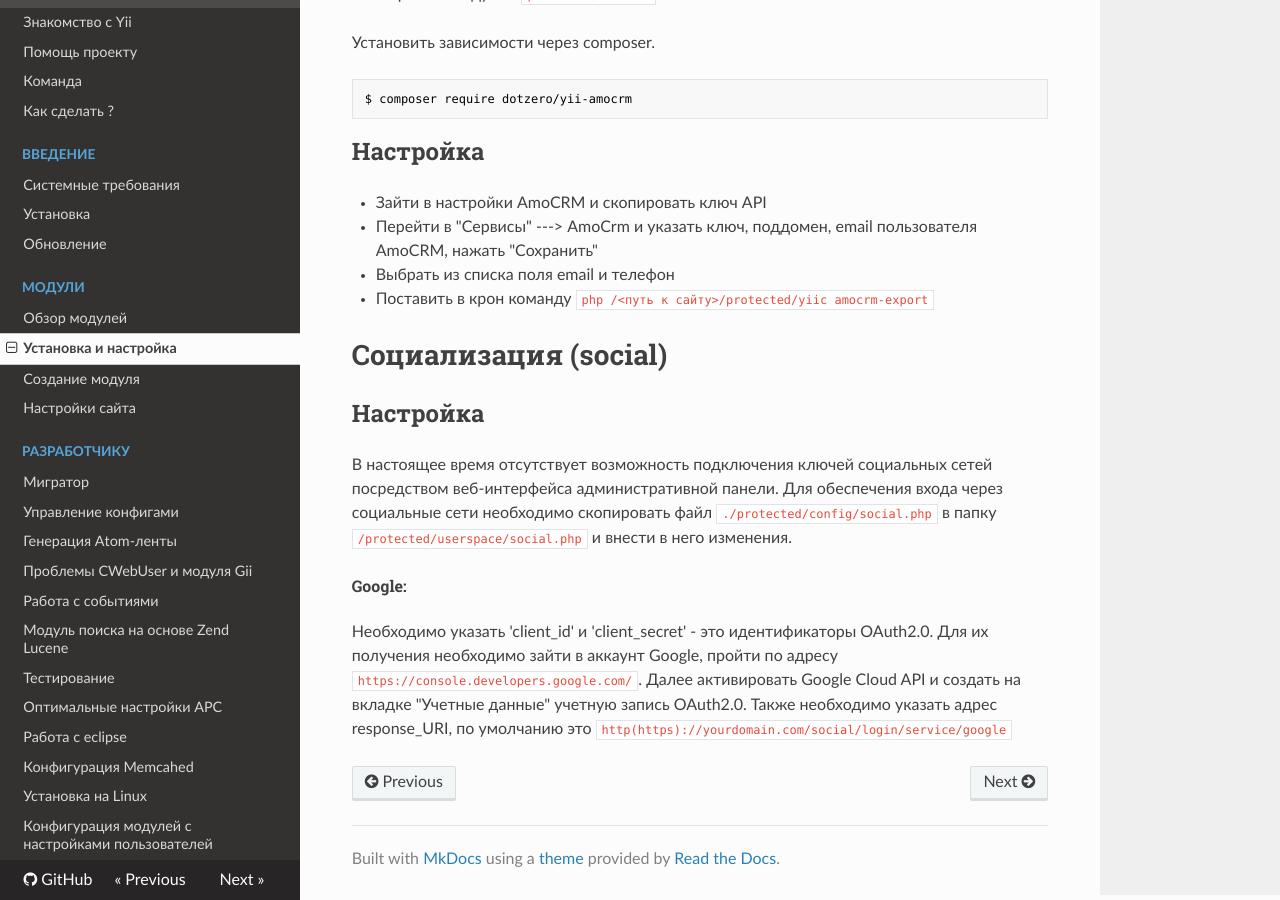
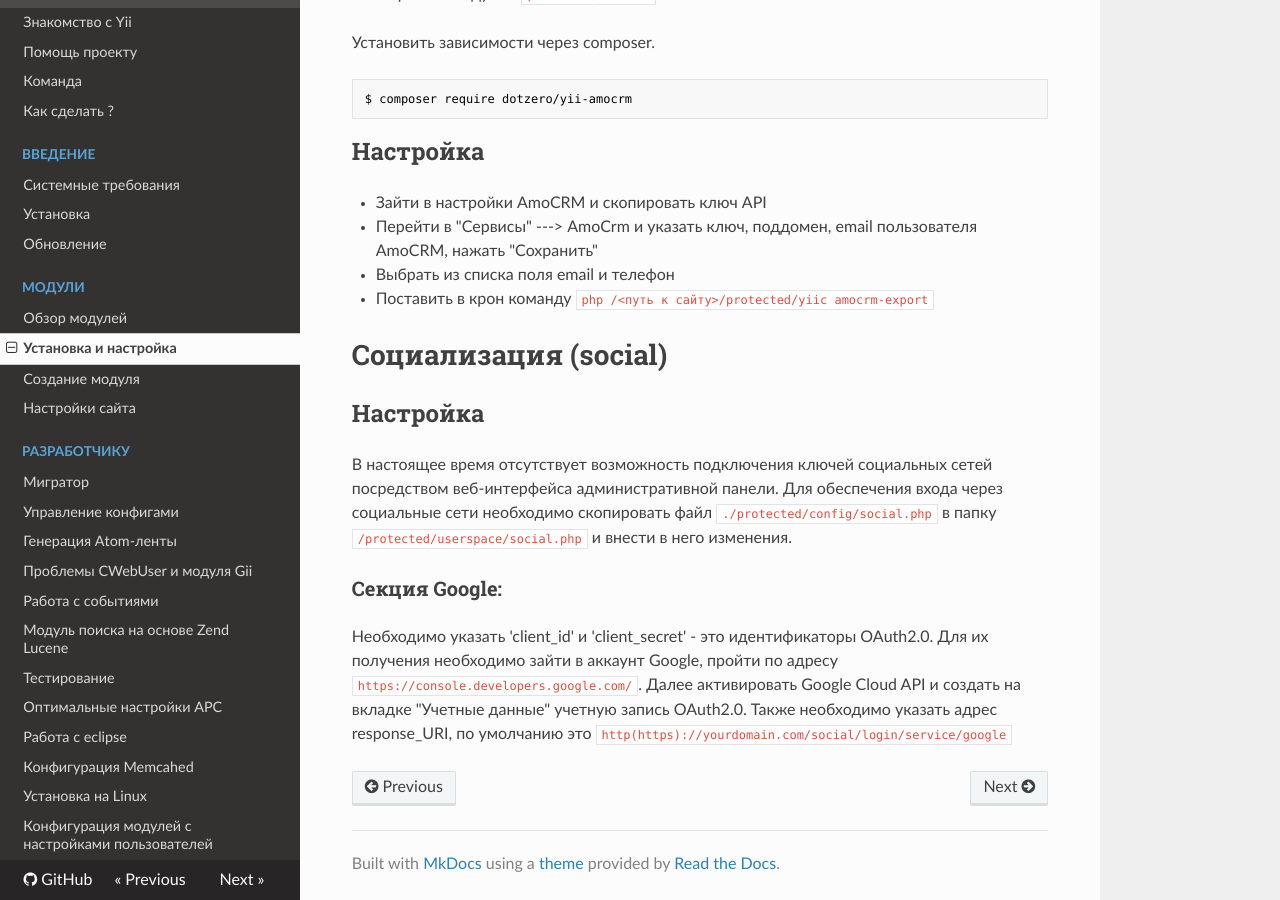
Before and after one commit to amyLabs/yupe-guides, an MkDocs documentation site: the page built from docs/module-config.md, in a window 1280 px wide and 900 px high, scrolled down 5499 px. Built offline with MkDocs 1.6.1, drawn with Linux system fonts in a browser that asks for light colours; nearby versions of some CDN libraries; old or Windows-style settings are respelled for this version of MkDocs.

Commit message:
Update module-config.md

```diff
--- a/docs/module-config.md
+++ b/docs/module-config.md
@@ -121,5 +121,5 @@ $ composer require dotzero/yii-amocrm
 <h2>Настройка</h2>
 В настоящее время отсутствует возможность подключения ключей социальных сетей посредством веб-интерфейса административной панели. Для обеспечения входа через социальные сети необходимо скопировать файл `./protected/config/social.php` в папку `/protected/userspace/social.php` и внести в него изменения.
 
-###### Google:
+<h3> Секция Google: </h3>
 Необходимо указать 'сlient_id' и 'client_secret' - это идентификаторы OAuth2.0. Для их получения необходимо зайти в аккаунт Google, пройти по адресу `https://console.developers.google.com/`. Далее активировать Google Cloud API и создать на вкладке "Учетные данные" учетную запись OAuth2.0. Также необходимо указать адрес response_URI, по умолчанию это `http(https)://yourdomain.com/social/login/service/google`
```
